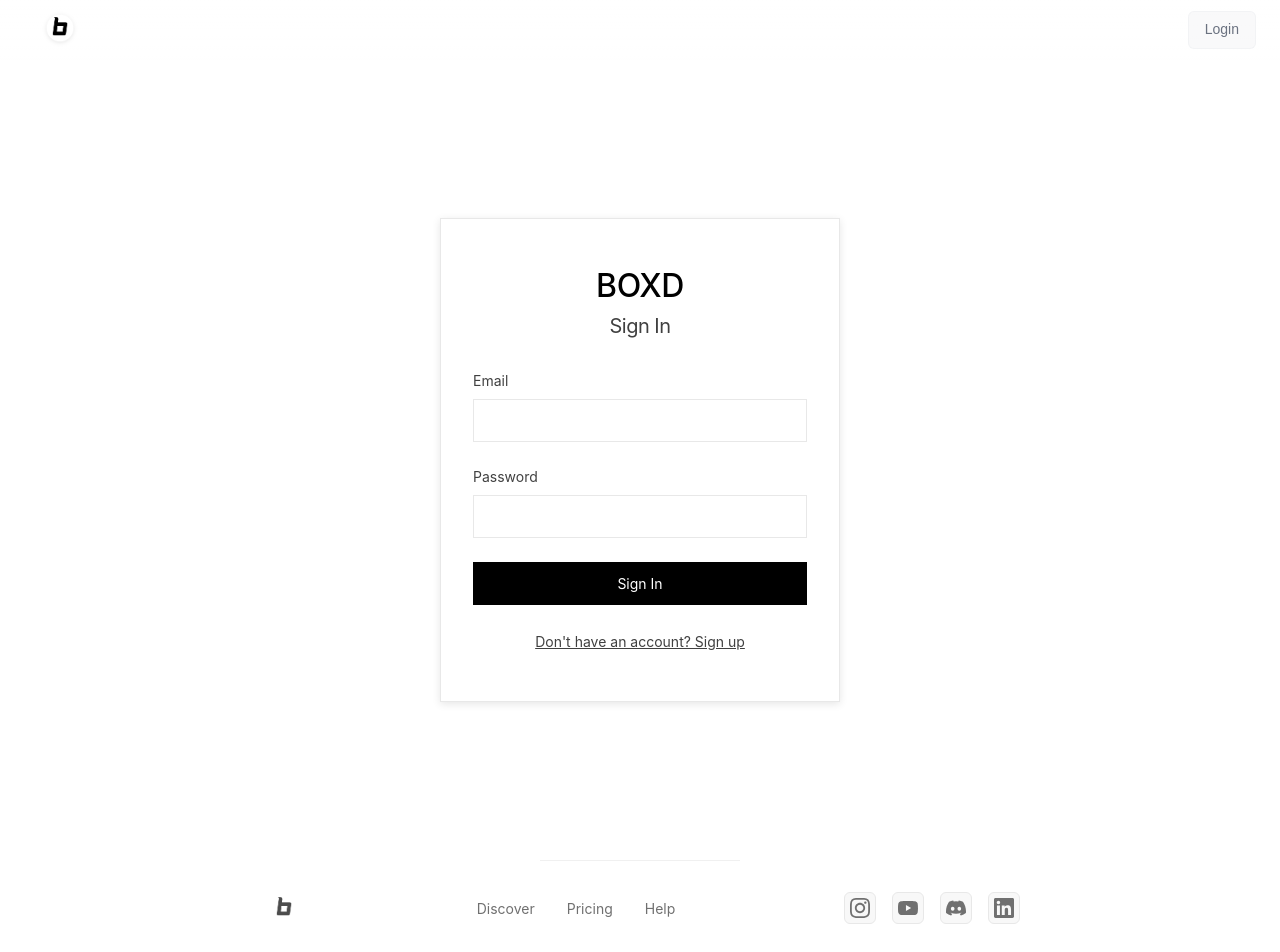
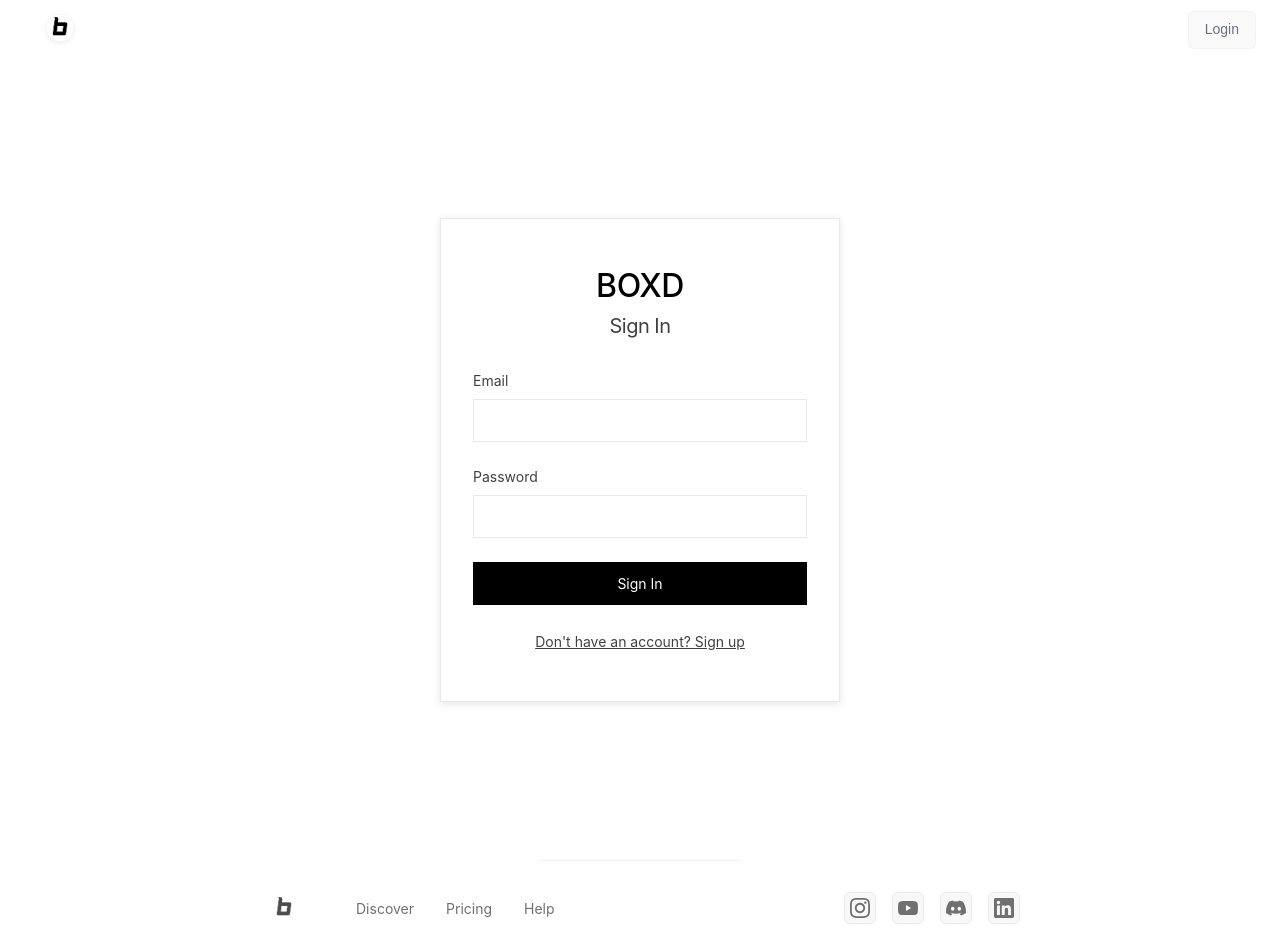
Before and after one commit to Shafiq-and-Company/boxd-events, a Next.js app: page /login in a window 1280 px wide. Shown: the top 952 px of the page. Built offline with nearby package versions, Linux system fonts and the light colour scheme; no server answers.

Commit message:
updated footer and navbar

```diff
--- a/components/Footer.module.css
+++ b/components/Footer.module.css
@@ -27,8 +27,8 @@
 
 .content {
   display: flex;
-  justify-content: space-between;
   align-items: center;
+  gap: 48px;
   margin-bottom: 24px;
 }
 
@@ -71,6 +71,7 @@
   display: flex;
   gap: 16px;
   align-items: center;
+  margin-left: auto;
 }
 
 .socialLink {
--- a/components/NavBar.module.css
+++ b/components/NavBar.module.css
@@ -168,7 +168,6 @@
 
 .logo:hover {
   color: #374151;
-  background-color: rgba(243, 244, 246, 0.5);
 }
 
 .logoImage {
```
